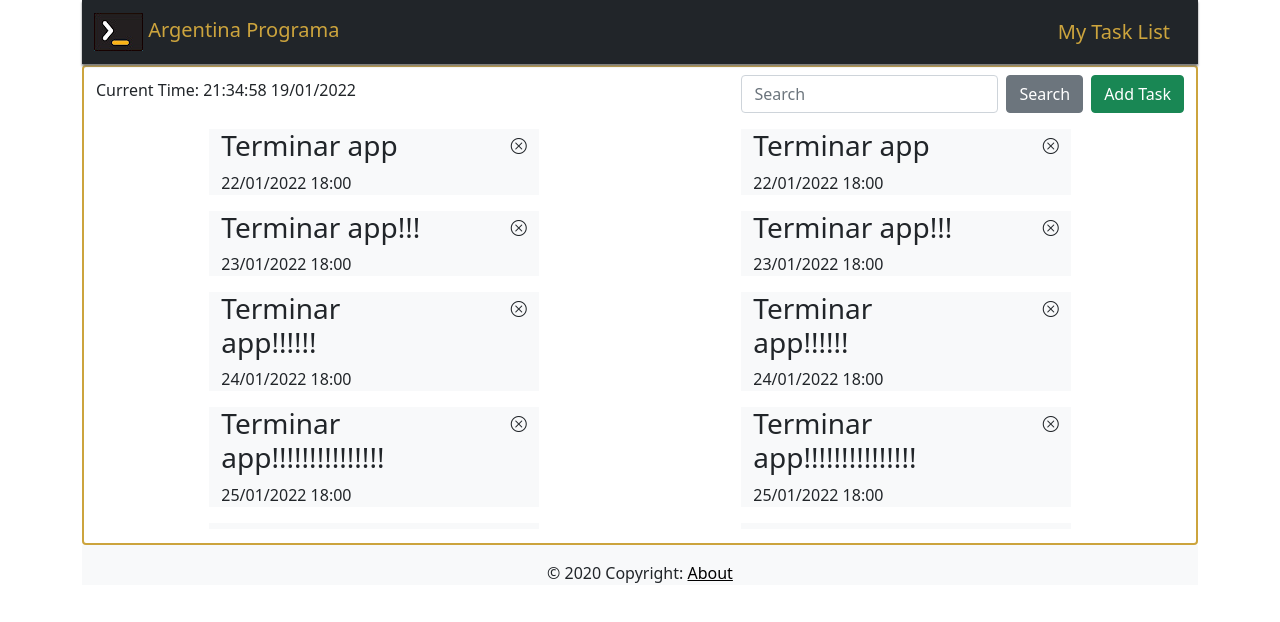
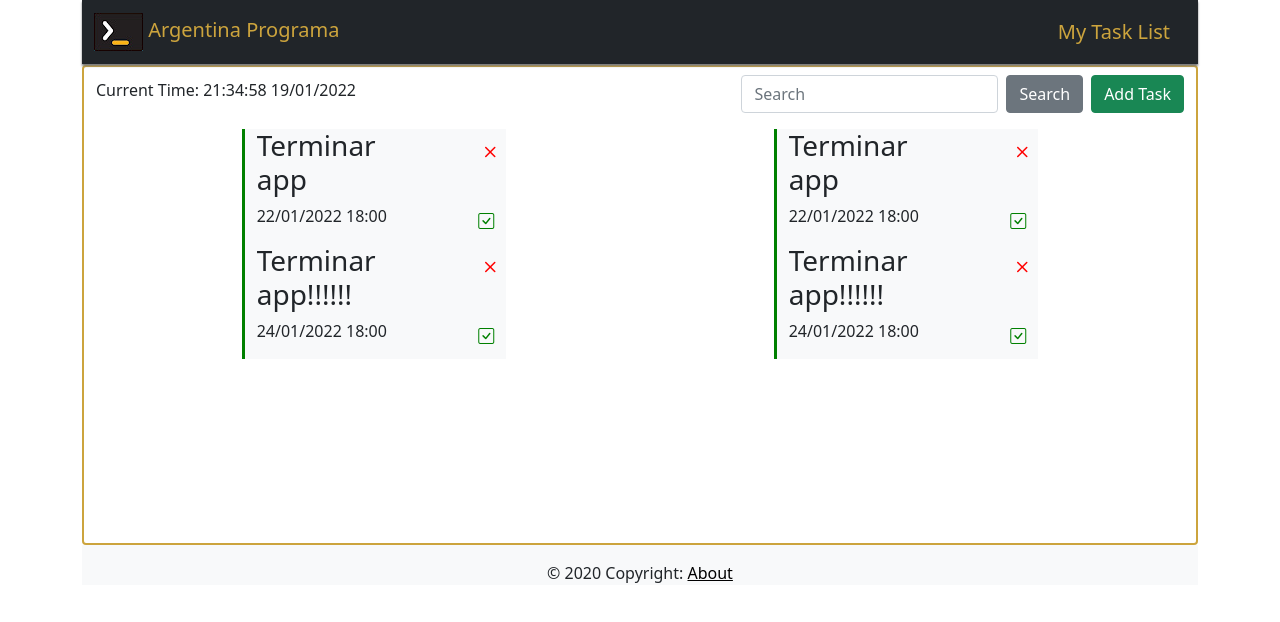
Before and after one commit to JuanCMulet/task-list, an Angular app: page / in a window 1280 px wide. Shown: the top 622 px of the page. Built offline with nearby package versions, Linux system fonts and the light colour scheme; data requests are answered from the project's data file.

Commit message:
add reminder toggle
Adds a toggle to switch between reminder on/off

Minor css changes

```diff
--- a/db.json
+++ b/db.json
@@ -7,28 +7,10 @@
       "reminder": true
     },
     {
-      "id": 2,
-      "text": "Terminar app!!!",
-      "day": "23/01/2022 18:00",
-      "reminder": true
-    },
-    {
       "id": 3,
       "text": "Terminar app!!!!!!",
       "day": "24/01/2022 18:00",
       "reminder": true
-    },
-    {
-      "id": 4,
-      "text": "Terminar app!!!!!!!!!!!!!!!",
-      "day": "25/01/2022 18:00",
-      "reminder": false
-    },
-    {
-      "id": 5,
-      "text": "Terminar app!!!!!!!!!!!!!!!",
-      "day": "25/01/2022 18:00",
-      "reminder": false
     }
   ]
 }
--- a/src/app/components/task-item/task-item.component.css
+++ b/src/app/components/task-item/task-item.component.css
@@ -1,6 +1,6 @@
-#card:hover {
-    border-radius: 10px;
-    box-shadow: 0 8px 16px 0 rgba(0,0,0,0.2), 0 6px 20px 0 rgba(0,0,0,0.19);
+
+.reminder {
+    border-left: 3px solid green;
 }
 
 h3 {
@@ -11,9 +11,18 @@ i {
     padding-top: 5px;
     height: 16px;
     width: 16px;
+    cursor: pointer;
 }
 
-i:hover {
-    cursor: pointer;
+.bi-x {
     color: red;
+    font-size: 1.5rem;
 }
+
+.bi-app:hover {
+    color: green;
+}
+
+.bi-check-square {
+    color: green;
+}
--- a/src/app/components/task-item/task-item.component.html
+++ b/src/app/components/task-item/task-item.component.html
@@ -1,8 +1,30 @@
-<div id="card" class="container bg-light">
-    <div class="d-flex justify-content-between">
+<div
+    id="card"
+    class="container bg-light"
+    [ngClass]="{ reminder: task.reminder }"
+    >
+    <div
+        class="d-flex justify-content-between"
+    >
         <h3>{{ task.text }}</h3>
-        <i class="bi bi-x-circle"
-           (click)="onDelete(task)"></i>
+        <i
+            class="bi bi-x"
+            (click)="onDelete(task)"
+        ></i>
     </div>
-    <p>{{ task.day }}</p>
+    <div
+        class="d-flex justify-content-between"
+    >
+        <p>{{ task.day }}</p>
+        <i
+            *ngIf="!task.reminder"
+            class="bi bi-app"
+            (click)="onToggle(task)"
+        ></i>
+        <i
+            *ngIf="task.reminder"
+            class="bi bi-check-square"
+            (click)="onToggle(task)"
+        ></i>
+    </div>
 </div>
--- a/src/app/components/task-item/task-item.component.ts
+++ b/src/app/components/task-item/task-item.component.ts
@@ -11,6 +11,7 @@ import { TASKS } from '../../mock-task';
 export class TaskItemComponent implements OnInit {
   @Input() task: Task = TASKS[0];
   @Output() onDeleteTask: EventEmitter<Task> = new EventEmitter();
+  @Output() onToggleReminder: EventEmitter<Task> = new EventEmitter();
 
   constructor() { }
 
@@ -21,4 +22,8 @@ export class TaskItemComponent implements OnInit {
     this.onDeleteTask.emit(task);
   }
 
+  onToggle(task:Task) {
+    this.onToggleReminder.emit(task);
+  }
+
 }
--- a/src/app/components/tasks/tasks.component.html
+++ b/src/app/components/tasks/tasks.component.html
@@ -19,6 +19,7 @@
                 *ngFor="let task of tasks"
                 [task]= "task"
                 (onDeleteTask)="deleteTask(task)"
+                (onToggleReminder)="toggleReminder(task)"
             ></app-task-item>
         </div>
         <div id="searched-items" class="task-container">
--- a/src/app/components/tasks/tasks.component.ts
+++ b/src/app/components/tasks/tasks.component.ts
@@ -28,9 +28,17 @@ export class TasksComponent implements OnInit {
   }
 
   deleteTask(task: Task) {
-    this.taskService.deleteTask(task).subscribe( () => {
-      this.tasks = this.tasks.filter( t => t.id !== task.id )
-    });
+    this.taskService.deleteTask(task).subscribe(
+      () => {
+        this.tasks = this.tasks.filter( (t) => {
+          return t.id !== task.id
+        })
+      });
+  }
+
+  toggleReminder(task: Task) {
+    task.reminder = !task.reminder;
+    this.taskService.updateTaskReminder(task).subscribe();
   }
 
 
--- a/src/app/service/task.service.ts
+++ b/src/app/service/task.service.ts
@@ -1,8 +1,14 @@
 import { Injectable } from '@angular/core';
-import {HttpClient, HttpHandler} from '@angular/common/http';
+import {HttpClient, HttpHandler, HttpHeaders} from '@angular/common/http';
 import { Observable, of } from 'rxjs';
 import { Task } from '../Task';
 import { TASKS } from '../mock-task';
+
+const httpOptions = {
+  headers: new HttpHeaders({
+    'Content-Type': 'application/json'
+  })
+}
 
 @Injectable({
   providedIn: 'root'
@@ -23,4 +29,9 @@ export class TaskService {
     return this.http.delete<Task>(url);
   }
 
+  updateTaskReminder(task: Task): Observable<Task> {
+    const url = `${this.apiUrl}/${task.id}`;
+    return this.http.put<Task>(url, task, httpOptions);
+  }
+
 }
```
